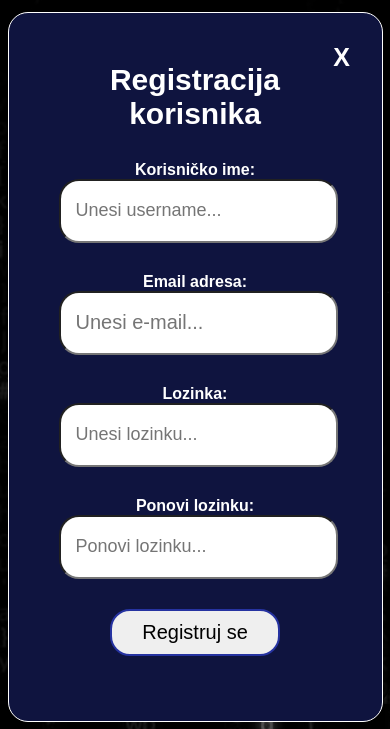
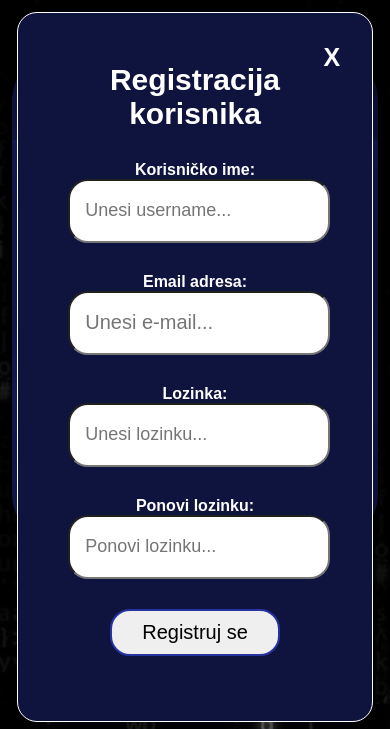
Before and after one commit to Sajmon410/Sajmon410.github.io, a plain HTML site: page index.html in a window 390 px wide. Both pictures are taken after a click on the button "Registruj se". Shown: the part 115-844 px from the top of the page. Drawn offline with Linux system fonts and the light colour scheme.

Commit message:
Register width fixed

```diff
--- a/style.css
+++ b/style.css
@@ -309,7 +309,7 @@ textarea{
 
 @media screen and (max-width: 788px) {
     .custom-modal.special{
-		width: 70% !important;
+		width: 65% !important;
 	}
 }
 
```
